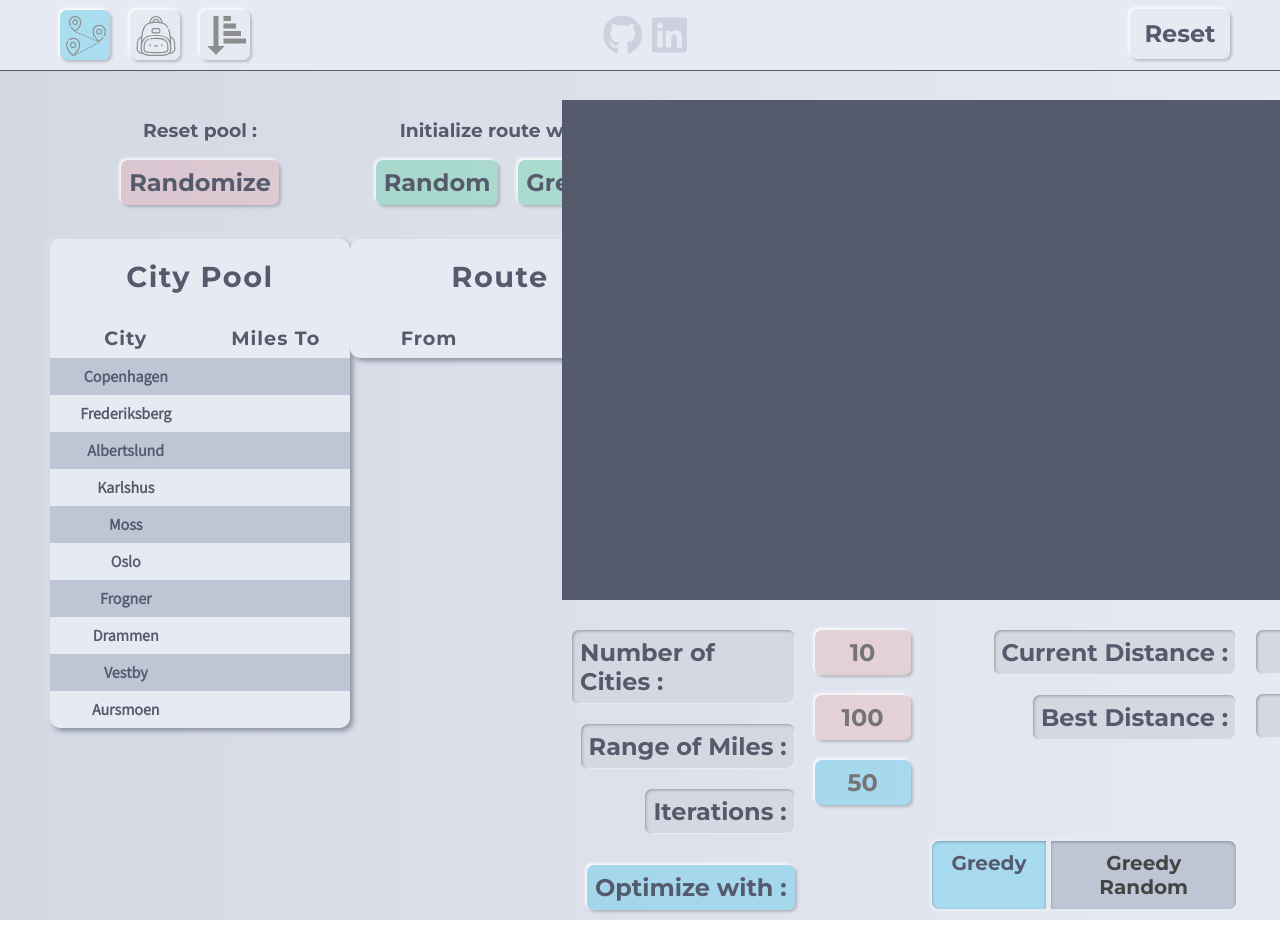
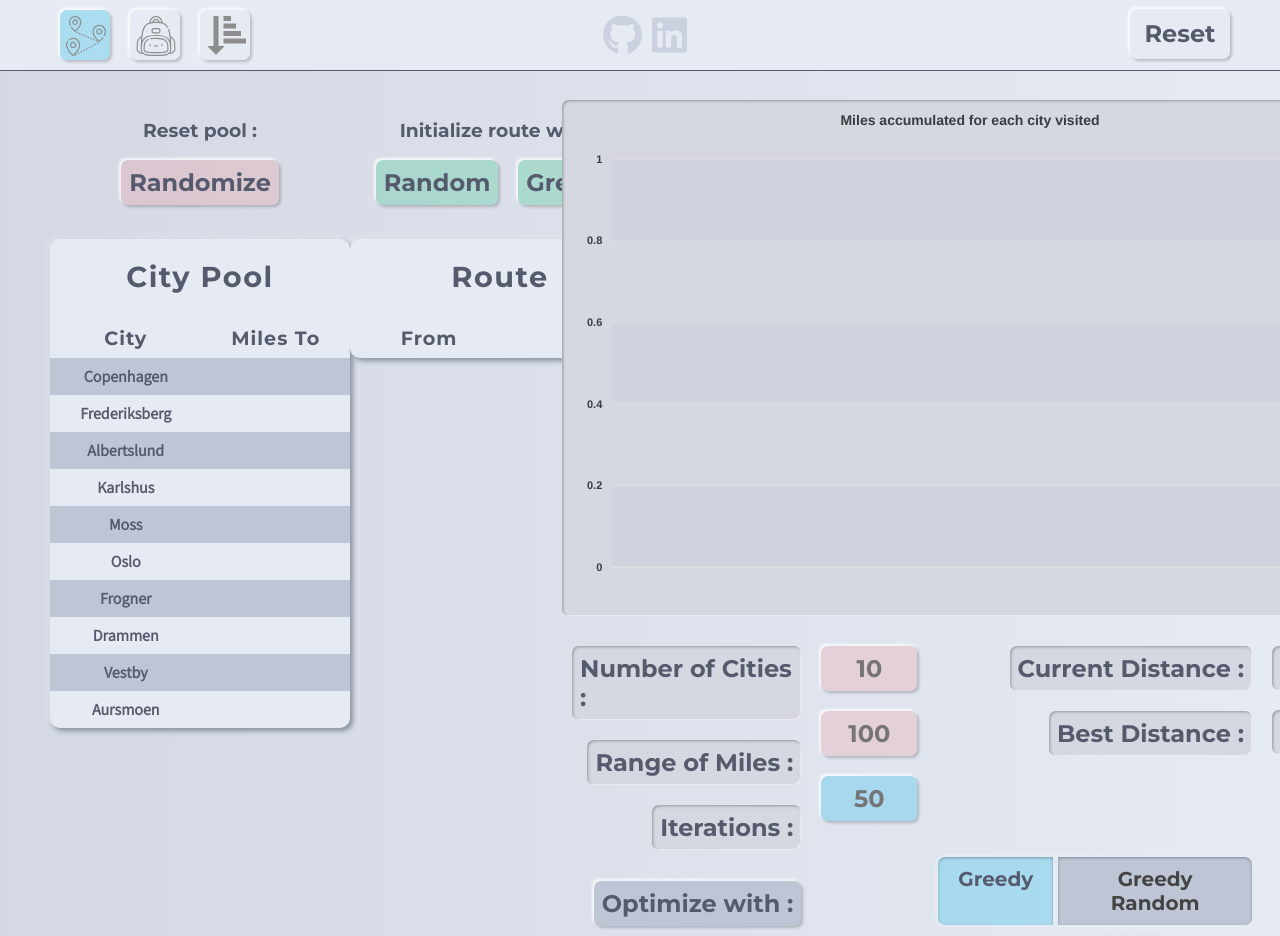
Before and after one commit to GosuAlex/Algorithm-Visualization, a React (Create React App) app: page /travellingsalesman in a window 1280 px wide. Shown: the top 936 px of the page. Built offline with nearby package versions, Linux system fonts and the light colour scheme.

Commit message:
Apexcharts added on TSP

```diff
--- a/package.json
+++ b/package.json
@@ -6,7 +6,9 @@
     "@testing-library/jest-dom": "^4.2.4",
     "@testing-library/react": "^9.4.0",
     "@testing-library/user-event": "^7.2.1",
+    "apexcharts": "^3.16.0",
     "react": "^16.12.0",
+    "react-apexcharts": "^1.3.6",
     "react-dom": "^16.12.0",
     "react-router-dom": "^5.1.2",
     "react-scripts": "3.4.0"
--- a/src/algorithms/tsp.js
+++ b/src/algorithms/tsp.js
@@ -188,7 +188,7 @@ export function greedyRandom(arr, visitedCitiesInit, distanceInit, iterations) {
     for (let i = times; i > 0; i--) {
       iterations--;
       if(iterations <= 0) {
-        sortingReplay.arrMutation.push([...visitedCitiesBest]);
+        sortingReplay.arrMutation.push([...visitedCities]);
         sortingReplay.swapMovement.push(null);
         sortingReplay.indexMovement.push(null);
         sortingReplay.frontIndex.push([]);
--- /dev/null
+++ b/src/components/graph/GraphLine.jsx
@@ -0,0 +1,62 @@
+import React from "react";
+import Chart from "react-apexcharts";
+
+const GraphLine = ({graphData, graphYAxisMax}) => {
+
+  if(!graphYAxisMax)
+    graphYAxisMax = 1;
+
+  const graphOptions = {
+    options: {
+      chart: {
+        id: "TSP"
+      },
+      colors: ["#0AB6EC"],
+      dataLabels: {
+        enabled: graphData.length > 50 ? false : true,
+        background: {
+          enabled: true,
+          foreColor: '#fff',
+          borderRadius: 3,
+          borderColor: '#0AB6EC'
+        },
+      },
+      stroke: {
+        curve: "smooth"
+      },
+      title: {
+        text: "Miles accumulated for each city visited",
+        align: "center"
+      },
+      grid: {
+        row: {
+          colors: ["#bec5d4", "transparent"], // takes an array which will be repeated on columns
+          opacity: 0.2
+        }
+      },
+      markers: {
+        size: 0
+      },
+      xaxis: {
+        categories: [0,1,2,3,4,5,6,7,8,9,10],
+      },
+      yaxis: {
+        max: graphYAxisMax,
+      }
+    },
+    series: [
+      {
+        name: "Series-1",
+        data: graphData
+      }
+    ]
+  };
+
+  return (
+    <div>
+      <Chart options={graphOptions.options} series={graphOptions.series} type="line" width="800" />
+    </div>
+  );
+};
+
+export default GraphLine;
--- a/src/pages/travellingSalesman/TravellingSalesman.jsx
+++ b/src/pages/travellingSalesman/TravellingSalesman.jsx
@@ -2,15 +2,17 @@
 // fix best distance changes rerun'
 // animate randomize, signal it has changed
 // randomize city names picked
+// newBest doesn't animate quickly enough if there is fast changes
+// getting crowded here
 
 import React, { useState } from 'react'
+import { genAdjSymMatrix, algoInitRandom, algoInitGreedy, greedyImprovement, greedyRandom } from "algorithms/tsp";
 
 import classes from "./TravellingSalesman.module.css";
 import TravellingSalesmanControlPanel from './TravellingSalesmanControlPanel/TravellingSalesmanControlPanel';
 import TravellingSalesmanTableCityPool from './TravellingSalesmanTables/TravellingSalesmanTableCityPool';
 import TravellingSalesmanTableRoute from './TravellingSalesmanTables/TravellingSalesmanTableRoute';
-
-import { genAdjSymMatrix, algoInitRandom, algoInitGreedy, greedyImprovement, greedyRandom } from "algorithms/tsp";
+import GraphLine from 'components/graph/GraphLine';
 
 const TravellingSalesman = () => {
   const [arrRoute, setArrRoute] = useState([]);
@@ -27,36 +29,54 @@ const TravellingSalesman = () => {
   const [frontIndex, setFrontIndex] = useState([]);
   const [sorted, setSorted] = useState(false);
   const [cityHover, setCityHover] = useState(null);
+  const [graphData, setGraphData] = useState([]);
+  const [graphYAxisMax, setGraphYAxisMax] = useState(null);
+  const [readyForPlaying, setReadyForPlaying] = useState(false);
+  const [newBest, setNewBest] = useState(false);
 
   const randomize = () => {
     setArrCities(genAdjSymMatrix(arrSize, mileRange));
+    setReadyForPlaying(false);
+    setBestDistance(null);
   }
 
   const initRandom = () => {
-    const route = algoInitRandom(arrCities);
+    const initData = algoInitRandom(arrCities);
 
     setSorted(false);
-    setArrRoute(route.visitedCities);
-    setDistance(route.distance);
-    if(route.distance < bestDistance || !bestDistance) {
-      setBestDistance(route.distance);
+    setNewBest(false);
+    setArrRoute(initData.visitedCities);
+    setDistance(initData.distance);
+    if(initData.distance < bestDistance || !bestDistance) {
+      setBestDistance(initData.distance);
+      setNewBest(true);
     }
+    setGraphYAxisMax(mileRange * arrSize);
+    calcGraphData(initData.visitedCities);
+    setReadyForPlaying(true);
   }
 
   const initGreedy = () => {
-    const route = algoInitGreedy(arrCities);
+    const initData = algoInitGreedy(arrCities);
 
     setSorted(false);
-    setArrRoute(route.visitedCities);
-    setDistance(route.distance);
-    if(route.distance < bestDistance || !bestDistance) {
-      setBestDistance(route.distance);
+    setNewBest(false);
+    setArrRoute(initData.visitedCities);
+    setDistance(initData.distance);
+    if(initData.distance < bestDistance || !bestDistance) {
+      setBestDistance(initData.distance);
+      setNewBest(true);
     }
+    setGraphYAxisMax(mileRange * arrSize);
+    calcGraphData(initData.visitedCities);
+    setReadyForPlaying(true);
   }
 
   const optimize = () => {
     // CHECK IF ROUTE IS INITED
     setPlaying(true);
+    setSorted(false);
+    setNewBest(false);
     let sortingReplay = {};
     let runAlgo = new Promise((resolve, reject) => {
       switch (switchField) {
@@ -88,11 +108,14 @@ const TravellingSalesman = () => {
           // }
           if(Math.min(sortingReplay.distance[i]) < foundBestDistance) {
             foundBestDistance = Math.min(sortingReplay.distance[i]);
-            setBestDistance(foundBestDistance);
+            if(foundBestDistance < bestDistance)
+              setBestDistance(foundBestDistance);
+              setNewBest(true);
           }
           if(i >= sortingReplay.arrMutation.length - 1) {
             setPlaying(false);
             setSorted(true);
+            calcGraphData(sortingReplay.arrMutation[sortingReplay.arrMutation.length - 1]);
           }
         }, i * 100);
       }
@@ -101,6 +124,23 @@ const TravellingSalesman = () => {
       setPlaying(false);
       // some modal?
     });
+  }
+
+  const calcGraphData = (route) => {
+    const cities = arrCities;
+    let accumulatedDistance = [];
+
+    for (let i = 0; i < route.length-1; i++) {
+      // Add distance to next city
+      let accumulator = cities[route[i]][route[i+1]];
+      // Get previous accumulated miles if there is any
+      if (accumulatedDistance.length)
+        accumulator += accumulatedDistance[accumulatedDistance.length-1];
+
+      accumulatedDistance.push(accumulator);
+    }
+
+    setGraphData(accumulatedDistance);
   }
 
   const switchFieldHandler = (value) => {
@@ -134,7 +174,12 @@ const TravellingSalesman = () => {
         />
       </section>
       <section className={classes.Control}>
-        <div className={classes.Graph} />
+        <div className={classes.Graph}>
+          <GraphLine
+            graphData={graphData}
+            graphYAxisMax={graphYAxisMax}
+          />
+        </div>
         <TravellingSalesmanControlPanel
           playing={playing}
           switchFieldHandler={switchFieldHandler}
@@ -148,8 +193,9 @@ const TravellingSalesman = () => {
           placeholderNumber={arrCities.length}
           currentDistance={distance}
           bestDistance={bestDistance}
+          readyForPlaying={readyForPlaying}
+          newBest={newBest}
         />
-
       </section>
     </div>
   )
--- a/src/pages/travellingSalesman/TravellingSalesman.module.css
+++ b/src/pages/travellingSalesman/TravellingSalesman.module.css
@@ -8,9 +8,13 @@
 .Graph {
   width: 800px;
   height: 500px;
-  background-color: var(--grey);
   margin-top: 50px;
   margin: auto;
+  box-shadow: inset 1px 1px 3px rgba(0, 0, 0, 0.3),
+    inset -1px -1px 1px rgba(255, 255, 255, 0.8);
+  background-color: #d5d8e0;
+  border-radius: 7px;
+  padding: 8px;
 }
 
 .Tables {
--- a/src/pages/travellingSalesman/TravellingSalesmanControlPanel/TravellingSalesmanControlPanel.jsx
+++ b/src/pages/travellingSalesman/TravellingSalesmanControlPanel/TravellingSalesmanControlPanel.jsx
@@ -1,14 +1,14 @@
 import React from "react";
 import classes from "./TravellingSalesmanControlPanel.module.css";
 
-const TravellingSalesmanControlPanel = ({setArrSize, setMileRange, mileRange, setIterations, iterations, currentDistance, bestDistance, placeholderNumber, optimize, playing, currentSwitch, switchFieldHandler }) => {
+const TravellingSalesmanControlPanel = ({setArrSize, setMileRange, newBest, readyForPlaying, mileRange, setIterations, iterations, currentDistance, bestDistance, placeholderNumber, optimize, playing, currentSwitch, switchFieldHandler }) => {
   return (
     <div className={classes.ControlPanel}>
       <div className={classes.ControlColumn}>
         <label className={[classes.Sign].join(" ")}>Number of Cities :</label>
         <label className={[classes.Sign].join(" ")}>Range of Miles :</label>
         <label className={[classes.Sign].join(" ")}>Iterations :</label>
-        <button className={[classes.Btn, classes.Optimize].join(" ")} onClick={optimize} disabled={playing} >Optimize with :</button>
+        <button className={[classes.Btn, classes.Optimize].join(" ")} onClick={optimize} disabled={playing || !readyForPlaying} >Optimize with :</button>
       </div>
       <div className={classes.ControlColumn}>
         <input
@@ -55,7 +55,10 @@ const TravellingSalesmanControlPanel = ({setArrSize, setMileRange, mileRange, se
         <label className={[classes.Sign, classes.Distance].join(" ")}>
           {currentDistance}
         </label>
-        <label className={[classes.Sign, classes.Distance].join(" ")}>
+        <label className={
+            newBest ? [classes.Sign, classes.NewBest, classes.Distance].join(" ") : [classes.Sign, classes.Distance].join(" ")
+          }
+        >
           {bestDistance}
         </label>
       </div>
--- a/src/pages/travellingSalesman/TravellingSalesmanControlPanel/TravellingSalesmanControlPanel.module.css
+++ b/src/pages/travellingSalesman/TravellingSalesmanControlPanel/TravellingSalesmanControlPanel.module.css
@@ -164,3 +164,12 @@ input[type=number] {
 .SwitchField label:last-of-type {
   border-radius: 0 10px 10px 0;
 }
+
+.NewBest {
+  animation: finish 1s ease;
+}
+
+@keyframes finish {
+  0%,100% { }
+  40% { color: var(--green) }
+}
```
Also changed, not shown: 1 other file (tests, documents, lock files or other folders).
